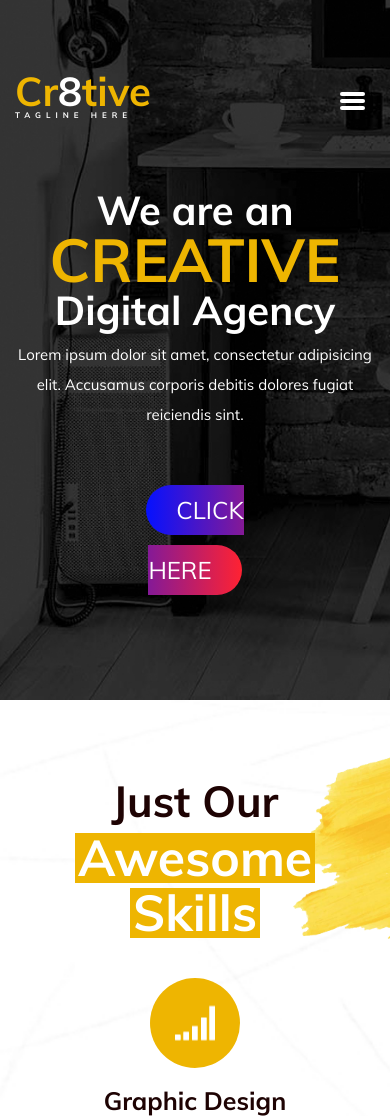
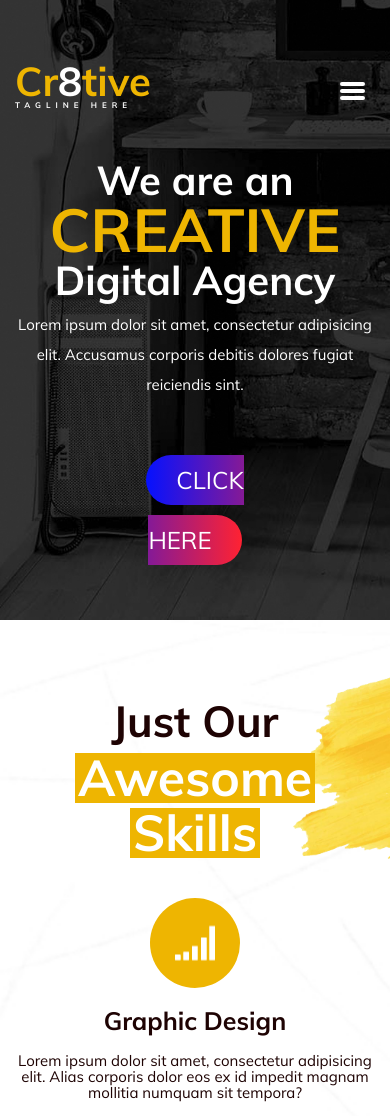
Before and after one commit to denysbraun85/CriativeAgency, a plain HTML site: page index.html in a window 390 px wide. Shown: the top 1116 px of the page. Drawn offline with nearby package versions, Linux system fonts and the light colour scheme.

Commit message:
fix main

```diff
--- a/css/style.css
+++ b/css/style.css
@@ -1251,8 +1251,12 @@ img {
 }
 @media (max-width: 576px) {
   /* Main */
+  .main {
+    padding-top: 2rem;
+    padding-bottom: 5rem;
+  }
   .main .main-text-container {
-    margin-top: 2rem;
+    margin-top: 0;
   }
   .main .logo-container .tag-text {
     letter-spacing: 0.5rem;
```
